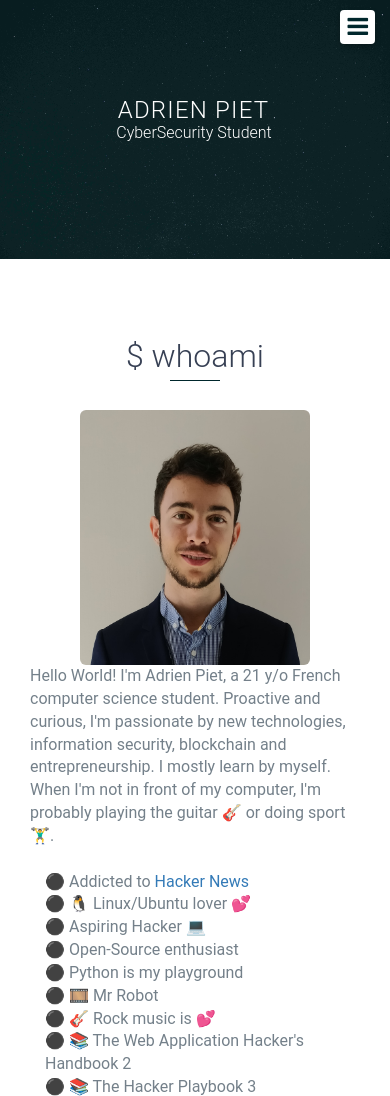
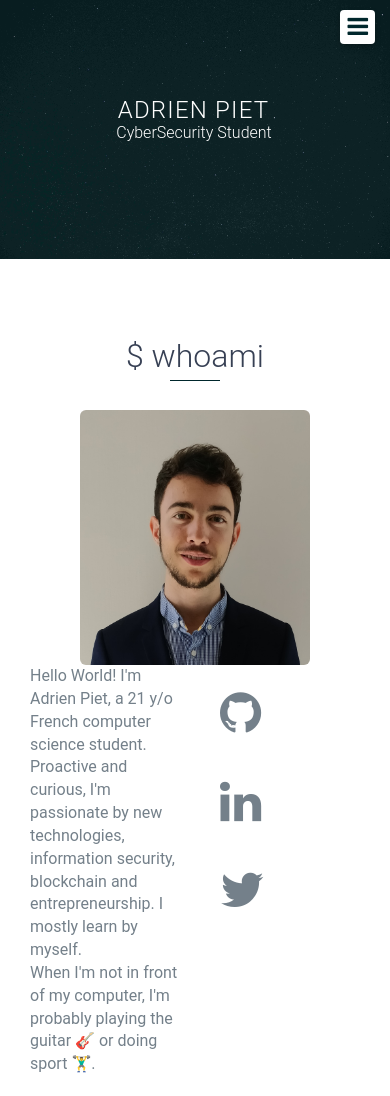
Before and after one commit to Adriy1/portfolio, a website: page index.html in a window 390 px wide. Shown: the top 1096 px of the page. Drawn offline with nearby package versions, Linux system fonts and the light colour scheme.

Commit message:
fix responsive

```diff
--- a/index.html
+++ b/index.html
@@ -72,7 +72,7 @@
         <div class="col-sm-4">
           <img src="images/me.jpeg" class="img-rounded" width="230" heigth="320">
         </div>
-        <div class="col-sm-6">
+        <div class="col-xs-6">
           <p>
             Hello World! I'm Adrien Piet, a 21 y/o French computer science student. Proactive and curious, I'm passionate by new technologies, information security, blockchain and entrepreneurship. I mostly learn by myself.
           </p>
@@ -93,7 +93,7 @@
             <p>⚫ 📚 The Hacker Playbook 3 </p>
           </div>
         </div>
-        <div class="col-sm-2 social-about">
+        <div class="col-xs-2 social-about">
           <ul>
             <li>
               <a href="https://github.com/Adriy1" target="_blank"><i class="fa fa-github" aria-hidden="true"></i></a>
```
